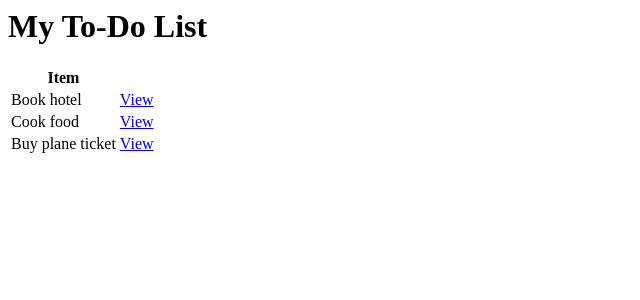
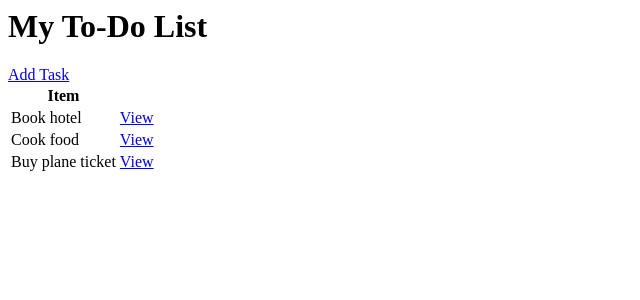
Before and after one commit to adam-blakeney/to-do, a Django app: page / in a window 1280 px wide. Shown: the top 300 px of the page, without its empty margins (0-640 px from the left). Run offline with Django 3.2, Linux system fonts and the light colour scheme; data comes from the database, SQL or seed files in the repository.

Commit message:
fixed url error

```diff
--- a/base/templates/base/task_list.html
+++ b/base/templates/base/task_list.html
@@ -1,5 +1,5 @@
 <h1>My To-Do List</h1>
-
+<a href="{% url 'task-create' %}">Add Task</a>
 <table>
     <tr>
         <th>Item</th>
@@ -8,7 +8,7 @@
     {% for task in tasks %}
     <tr>
         <td>{{task.title}}</td>
-        <td><a href="{% url 'task' task.id %}">View</a></td>
+        <td><a href="{% url 'tasks' task.id %}">View</a></td>
     </tr>
     {% empty %}
         <h3> No itmes in list</h3>
--- a/base/urls.py
+++ b/base/urls.py
@@ -1,7 +1,8 @@
 from django.urls import path
-from .views import TaskList, TaskDetail
+from .views import TaskList, TaskDetail, TaskCreate
 
 urlpatterns = [
     path('', TaskList.as_view(), name='tasks'),
     path('task/<int:pk>/', TaskDetail.as_view(), name='tasks'),
+    path('task-create/', TaskCreate.as_view(), name='task-create'),
 ]
--- a/base/views.py
+++ b/base/views.py
@@ -18,4 +18,5 @@ class TaskDetail(DetailView):
 
 class TaskCreate(CreateView):
     model = Task
-    field = '__all__'
+    fields = '__all__'
+    success_url = reverse_lazy('tasks')
```
